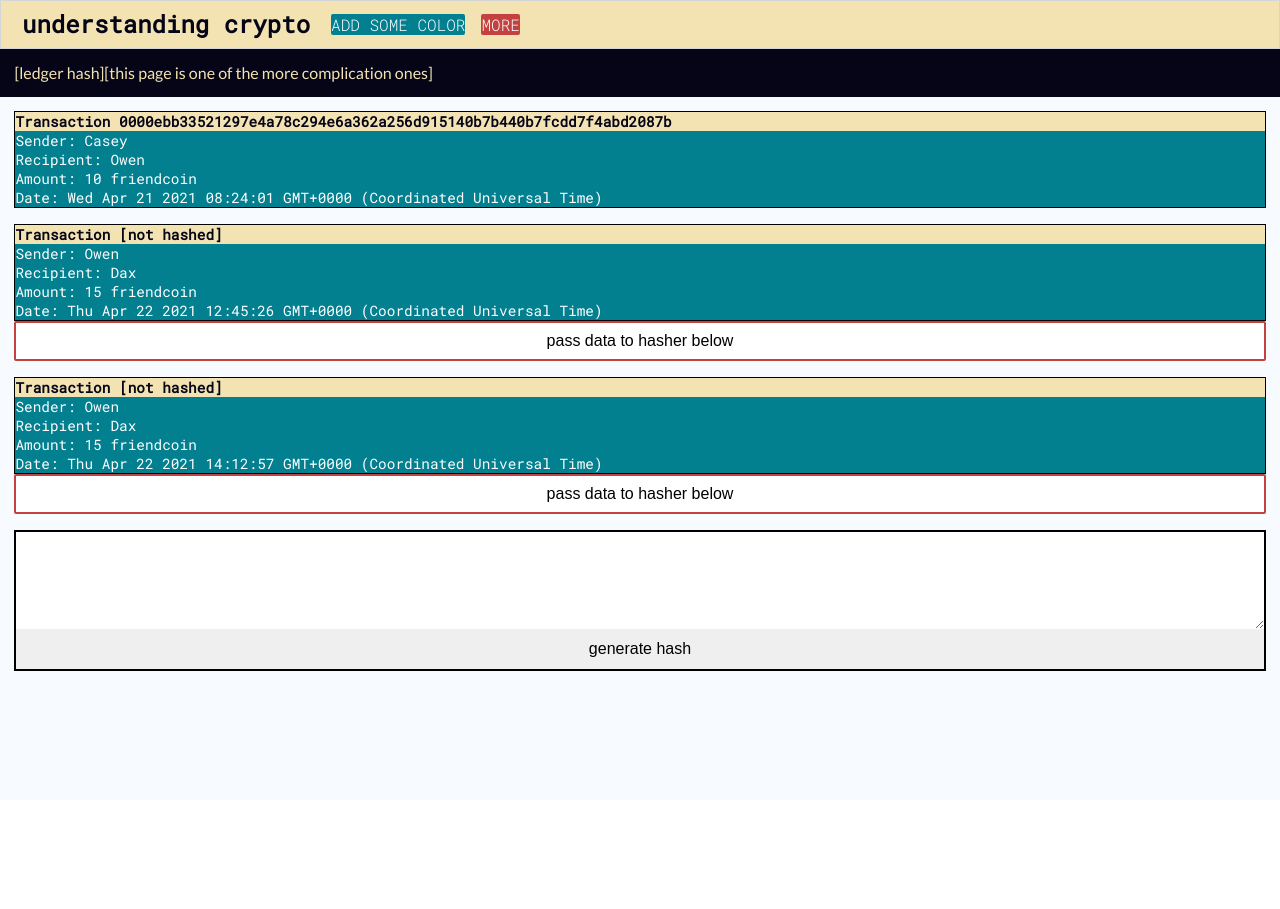
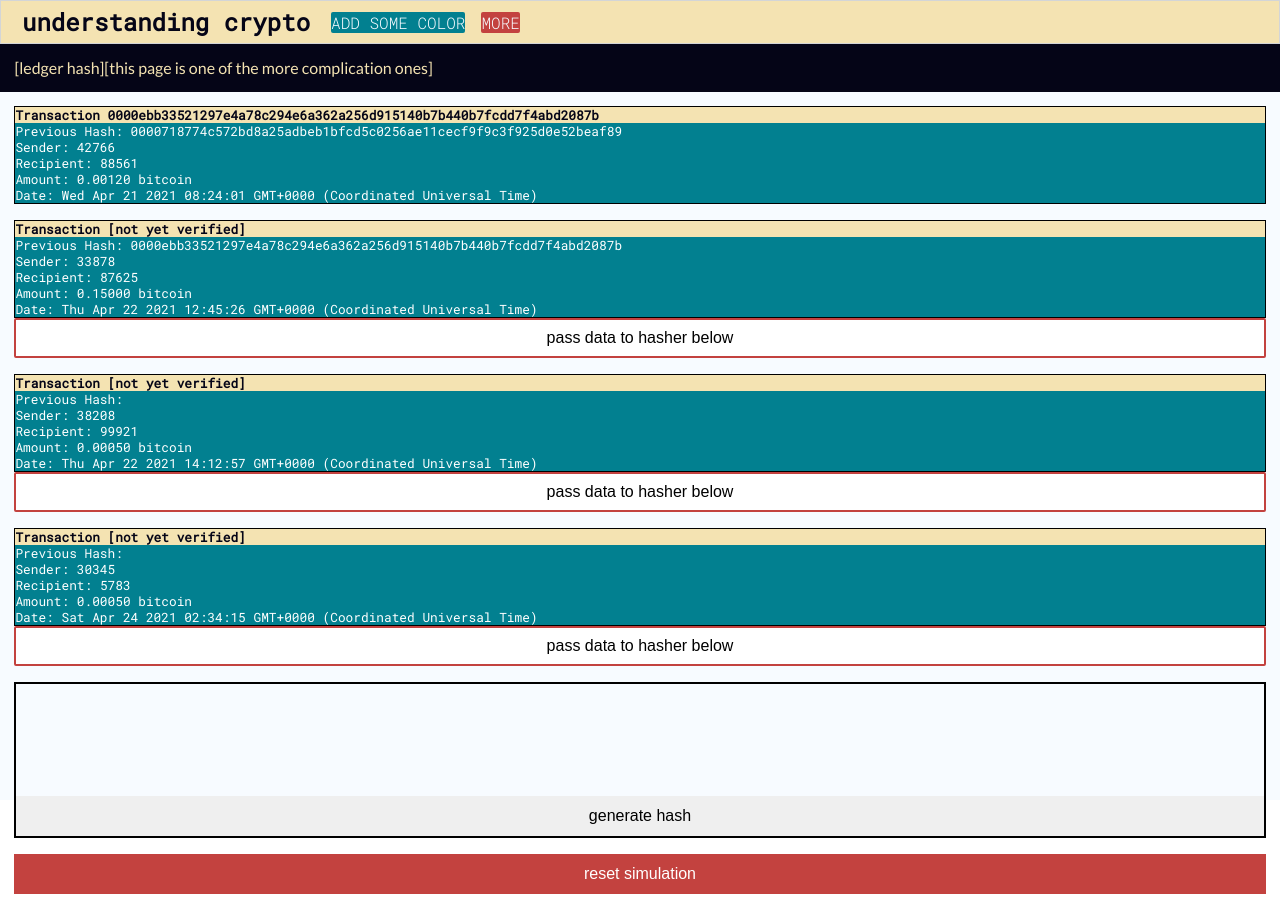
Before and after one commit to onowakow/learn-crypto, a React (Create React App) app: page /ledgerhash in a window 1280 px wide. Before the commit the page ends 800 px from the top, so only its background shows below. Built offline with nearby package versions, Linux system fonts and the light colour scheme.

Commit message:
functionality of LedgerHashPage nearly complete

```diff
--- a/public/styles.css
+++ b/public/styles.css
@@ -235,7 +235,7 @@ button:hover {
     /* 'official' transaction includes hashes and a 'formal' style */
 .officialTransaction {
   border: 1px solid black;
-  font-size: .9em;
+  font-size: .8em;
   font-family: 'Roboto Mono', sans-serif
 }
 
@@ -265,3 +265,21 @@ button:hover {
   background-color: var(--secondary-bg-color);
   color: white;
 }
+
+#resetHasherButton {
+  background-color: var(--secondary-attn-color);
+  color: white;
+  margin-top: 1em;
+}
+
+#resetHasherButton:hover {
+  background-color: white;
+  color: var(--secondary-attn-color);
+  border: 3px solid var(--secondary-attn-color);
+}
+
+#transactionButton {
+  color: black;
+  border: 2px solid #c3423F;
+  background-color: white;
+}
--- a/src/components/HasherComplexInput.js
+++ b/src/components/HasherComplexInput.js
@@ -1,10 +1,12 @@
-const HasherComplexInput = ({ data, handleHashData }) => {
+const HasherComplexInput = ({ data, handleHashData, resetSim }) => {
   return (
-    <form className="hasherForm">
-      <textarea className="hasherInput" value={data}></textarea>
+    <>
+    <div className="hasherForm">
+      <div className="hasherInput">{data}</div>
       <button onClick={handleHashData} className='hasherButton'>generate hash</button>
-    </form>
-
+    </div>
+    <button onClick={resetSim} id='resetHasherButton' className='hasherButton'>reset simulation</button>
+    </>
   );
 };
 
--- a/src/components/Transaction.js
+++ b/src/components/Transaction.js
@@ -3,6 +3,7 @@ const Transaction = ({
   sender,
   recipient,
   hash,
+  prevHash,
   amount,
   className,
   denom,
@@ -14,7 +15,7 @@ const Transaction = ({
           backgroundColor: "#f4e3b2",
         }}
       >
-        <b>Transaction {hash ? hash : '[not hashed]'}</b>
+        <b>Transaction {hash ? hash : '[not yet verified]'}</b>
       </div>
       <div
         style={{
@@ -22,6 +23,7 @@ const Transaction = ({
           backgroundColor: '#028090'
         }}
       >
+        <div>Previous Hash: {prevHash}</div>
         <div>Sender: {sender}</div>
         <div>Recipient: {recipient}</div>
         <div>
--- a/src/pages/LedgerHashPage.js
+++ b/src/pages/LedgerHashPage.js
@@ -1,22 +1,23 @@
 import Transaction from "../components/Transaction";
 import HasherComplexInput from "../components/HasherComplexInput";
 import { useState } from "react";
-import hashData from '../findHash'
+import hashData from "../findHash";
 
 const LedgerHashPage = () => {
   const [toHash, setToHash] = useState(null);
   // index stores index of data stored in state toHash
   const [indexOfToHash, setIndexOfToHash] = useState(null);
 
-  console.log(toHash);
-  const transactions = [
+  const getRandID = () => Math.floor(Math.random()*100000)
+
+  const [transactions, setTransactions] = useState([
     {
       className: "officialTransaction",
       date: new Date(2021, 3, 21, 8, 24, 1).toString(),
-      sender: "Casey",
-      recipient: "Owen",
-      amount: "10",
-      denom: "friendcoin",
+      sender: getRandID(),
+      recipient: getRandID(),
+      amount: "0.00120",
+      denom: "bitcoin",
       hash: "0000ebb33521297e4a78c294e6a362a256d915140b7b440b7fcdd7f4abd2087b",
       prevHash:
         "0000718774c572bd8a25adbeb1bfcd5c0256ae11cecf9f9c3f925d0e52beaf89",
@@ -24,27 +25,35 @@ const LedgerHashPage = () => {
     {
       className: "officialTransaction",
       date: new Date(2021, 3, 22, 12, 45, 26).toString(),
-      sender: "Owen",
-      recipient: "Dax",
-      amount: "15",
-      denom: "friendcoin",
+      sender: getRandID(),
+      recipient: getRandID(),
+      amount: "0.15000",
+      denom: "bitcoin",
       prevHash:
-        "0000718774c572bd8a25adbeb1bfcd5c0256ae11cecf9f9c3f925d0e52beaf89",
+        "0000ebb33521297e4a78c294e6a362a256d915140b7b440b7fcdd7f4abd2087b",
     },
     {
       className: "officialTransaction",
       date: new Date(2021, 3, 22, 14, 12, 57).toString(),
-      sender: "Owen",
-      recipient: "Dax",
-      amount: "15",
-      denom: "friendcoin",
+      sender: getRandID(),
+      recipient: getRandID(),
+      amount: "0.00050",
+      denom: "bitcoin",
     },
-  ];
+    {
+      className: "officialTransaction",
+      date: new Date(2021, 3, 24, 2, 34, 15).toString(),
+      sender: getRandID(),
+      recipient: getRandID(),
+      amount: "0.00050",
+      denom: "bitcoin",
+    },
+  ]);
 
   const handleButtonClick = (transaction, i) => {
-    setIndexOfToHash(i)
+    setIndexOfToHash(i);
     setToHash(
-`${transaction.prevHash}
+      `${transaction.prevHash}
 ${transaction.date}
 ${transaction.sender}
 ${transaction.recipient}
@@ -53,17 +62,30 @@ ${transaction.amount}`
   };
 
   const handleHashData = (event) => {
-    event.preventDefault()
+    event.preventDefault();
 
     // hash the data found in toHash state
-    // hash appears different when using other hasher. There may be issues
-    // with formatting. I don't think this will get in the way of this app's
-    // educative mission.
-    const hashedData = hashData(toHash)
+    /* hash appears different when using other hasher. There may be issues
+     with formatting. I don't think this will get in the way of this app's
+     educative mission.*/
+    if (toHash === null) {
+      // Do not do anything of toHash it null.
+      return;
+    }
+    const hashedData = hashData(toHash);
 
-    console.log(hashedData)
-    // update
-  }
+    // update transactions array
+    setTransactions(
+      transactions.map((transaction, i) =>
+        i === indexOfToHash
+          ? Object.assign({}, transaction, { hash: hashedData })
+          : i === indexOfToHash + 1
+          ? Object.assign({}, transaction, { prevHash: hashedData })
+          : transaction
+      )
+    );
+    setToHash(null);
+  };
 
   return (
     <div className="page">
@@ -75,20 +97,19 @@ ${transaction.amount}`
           <div className="ledgerHashItem">
             <Transaction
               className={transaction.className}
+              /* Date will be unique in this app */
+              key={transaction.date}
               date={transaction.date}
               sender={transaction.sender}
               recipient={transaction.recipient}
               amount={transaction.amount}
               denom={transaction.denom}
               hash={transaction.hash}
+              prevHash={transaction.prevHash}
             />
             {transaction.hash ? null : (
               <button
-                style={{
-                  color: "black",
-                  border: "2px solid #c3423F",
-                  backgroundColor: "white",
-                }}
+                id='transactionButton'
                 className="btn-span"
                 onClick={() => handleButtonClick(transaction, i)}
               >
```
